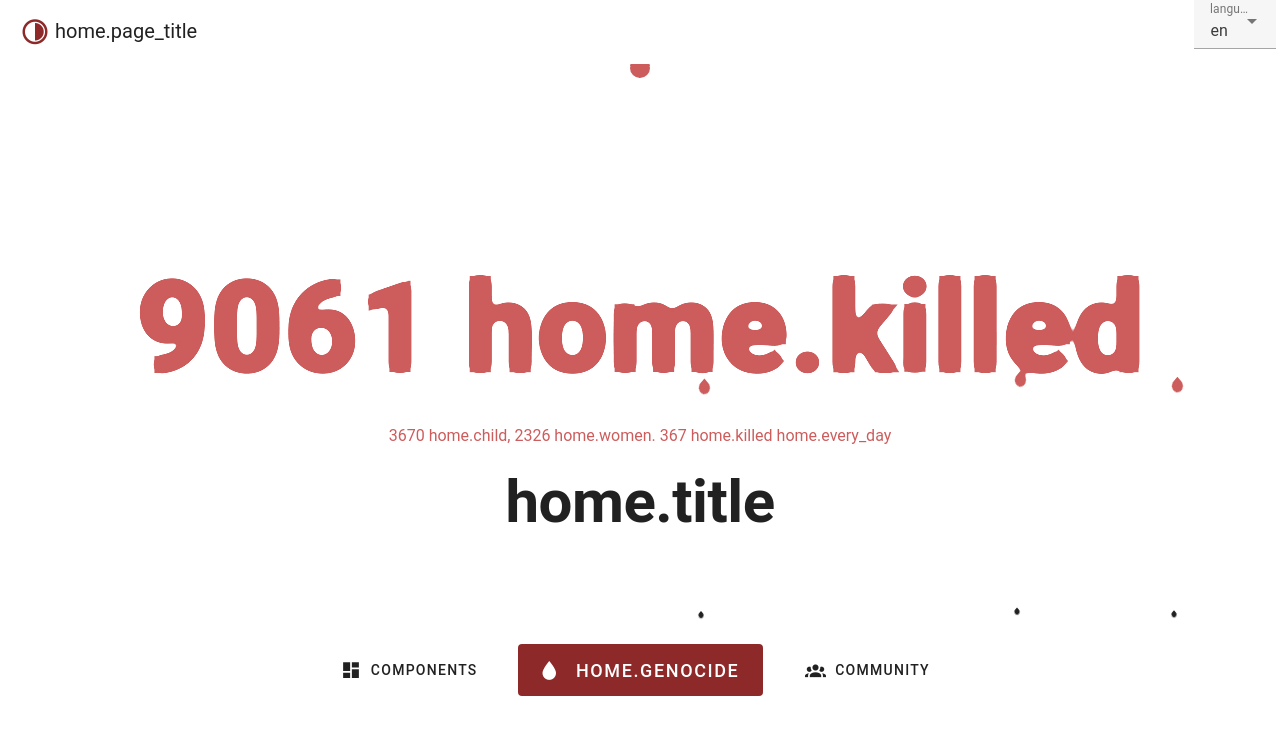
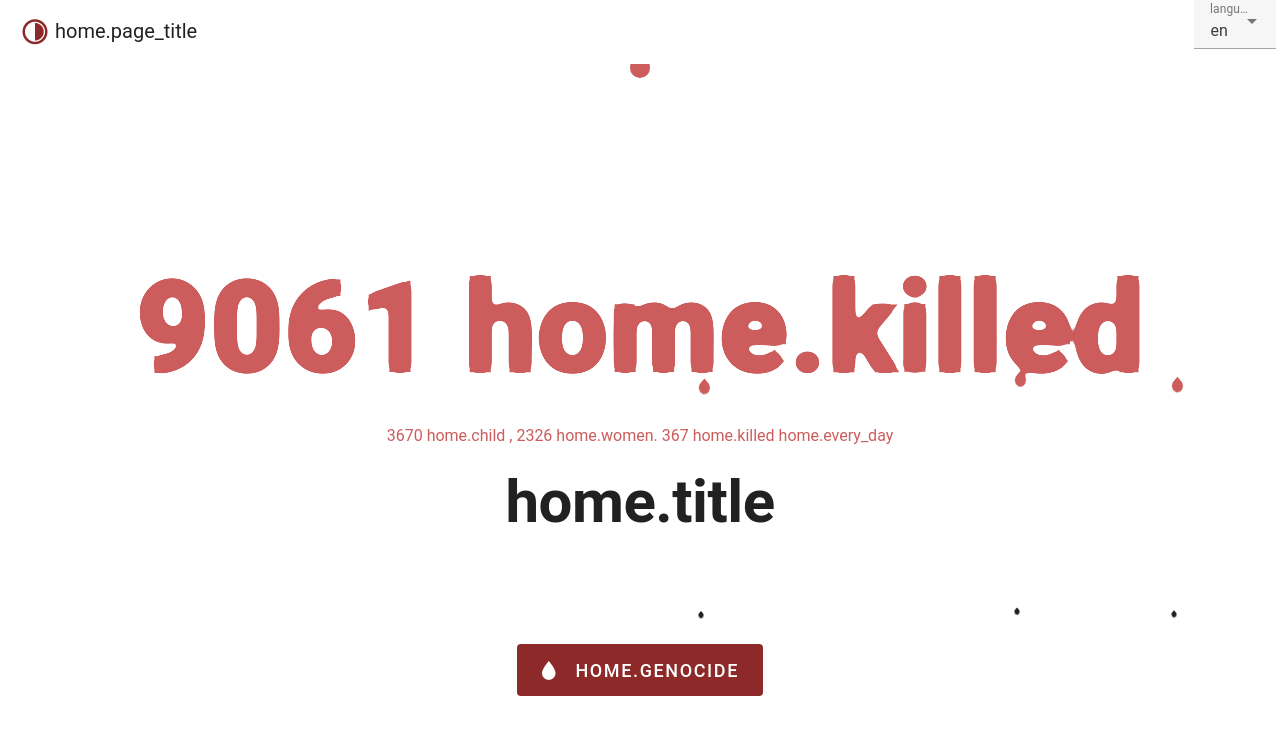
Before and after one commit to Abdulrahman-YE/promised_blood_land, a Vue app: page / in a window 1280 px wide. Shown: the top 734 px of the page. Built offline with nearby package versions, Linux system fonts and the light colour scheme.

Commit message:
handle rtl and ltr in home page

```diff
--- a/index.html
+++ b/index.html
@@ -1,5 +1,5 @@
 <!DOCTYPE html>
-<html lang="en">
+<html lang="en" dir="ltr">
 
 <head>
   <meta charset="UTF-8" />
--- a/src/components/HelloWorld.vue
+++ b/src/components/HelloWorld.vue
@@ -4,7 +4,7 @@
   <v-container class="fill-height">
     <v-responsive class="align-center text-center fill-height ">
 
-      <div>
+      <div :dir="$i18n.locale == 'ar' ? 'rtl' : 'ltr'">
         <link href="https://fonts.googleapis.com/css?family=Raleway:300,500,700,900" rel="stylesheet">
 
         <svg xmlns="http://www.w3.org/2000/svg" version="1.1" style="width: 0;height: 0;">
@@ -25,8 +25,8 @@
           <span class="dropy"></span>
           <span class="dropy"></span>
         </h1>
-        <p class="text-body" style="color:IndianRed;">3670 {{ $t('home.child') }}, 2326 {{ $t('home.women') }}. 367 {{
-          $t("home.killed") +" " + $t('home.every_day') }} </p>
+        <p class="text-body" style="color:IndianRed;">3670 {{ $t('home.child') }} , 2326 {{ $t('home.women') }}. 367 {{
+          $t("home.killed") + " " + $t('home.every_day') }} </p>
 
       </div>
 
@@ -59,14 +59,7 @@
       <div class="py-14 " />
 
       <v-row class="d-flex align-center justify-center">
-        <v-col cols="auto">
-          <v-btn href="https://vuetifyjs.com/components/all/" min-width="164" rel="noopener noreferrer" target="_blank"
-            variant="text">
-            <v-icon icon="mdi-view-dashboard" size="large" start />
 
-            Components
-          </v-btn>
-        </v-col>
 
         <v-col cols="auto">
           <v-btn color="primary" to="/genocide" min-width="228" rel="noopener noreferrer" size="x-large" target="_blank"
@@ -77,14 +70,7 @@
           </v-btn>
         </v-col>
 
-        <v-col cols="auto">
-          <v-btn href="https://community.vuetifyjs.com/" min-width="164" rel="noopener noreferrer" target="_blank"
-            variant="text">
-            <v-icon icon="mdi-account-group" size="large" start />
 
-            Community
-          </v-btn>
-        </v-col>
       </v-row>
     </v-responsive>
   </v-container>
--- a/src/layouts/default/Default.vue
+++ b/src/layouts/default/Default.vue
@@ -7,6 +7,6 @@
 </template>
 
 <script setup>
-  import DefaultBar from './AppBar.vue'
-  import DefaultView from './View.vue'
+import DefaultBar from './AppBar.vue'
+import DefaultView from './View.vue'
 </script>
```
